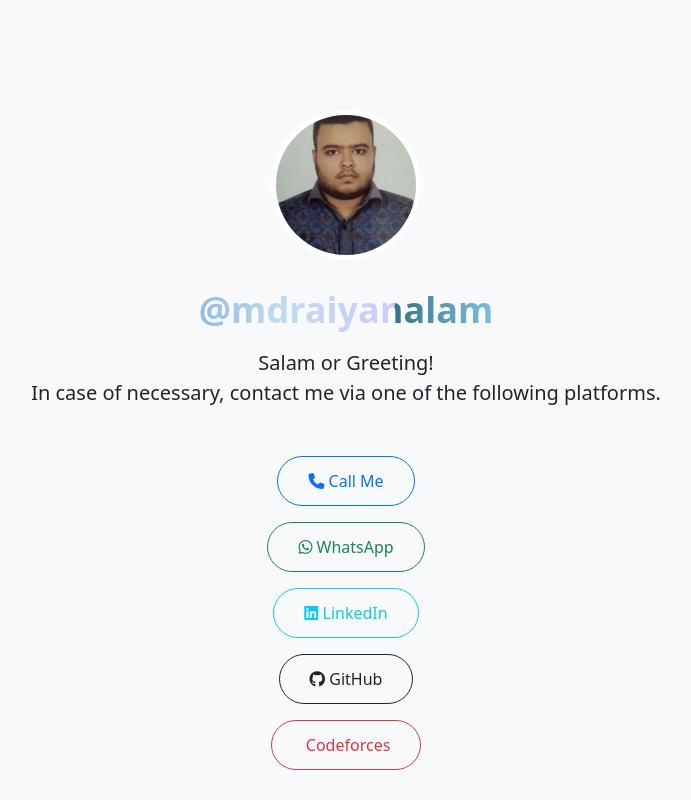
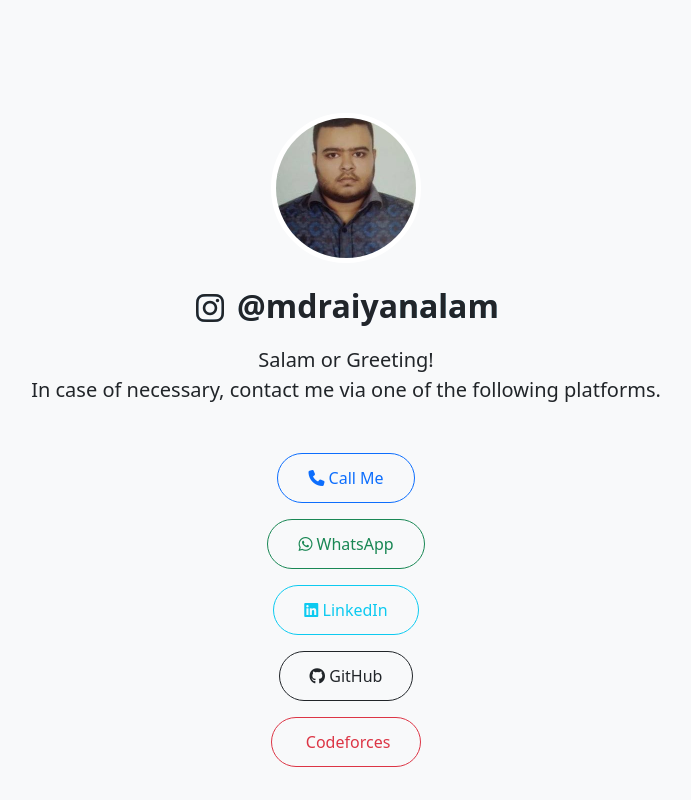
Before and after one commit to mdraiyanalam/raiyan.contact, a plain HTML site: page index.html in a window 1280 px wide. Shown: the top 800 px of the page, without its empty margins (294-985 px from the left). Drawn offline with nearby package versions, Linux system fonts and the light colour scheme; some icons are missing.

Commit message:
nameplate with IG icon

```diff
--- a/index.html
+++ b/index.html
@@ -14,7 +14,7 @@
     <link href="css/style.css" rel="stylesheet"> <!-- Custom CSS -->
 
     <!-- FontAwesome for icons -->
-    <script src="https://kit.fontawesome.com/a076d05399.js"></script>
+    <link href="https://cdnjs.cloudflare.com/ajax/libs/font-awesome/6.5.0/css/all.min.css" rel="stylesheet"> <!-- FontAwesome CDN -->
 
     <!-- Additional meta tags for mobile optimization -->
     <meta name="robots" content="index, follow">
@@ -31,13 +31,16 @@
         </div>
 
         <!-- Name / Title -->
-        <h1 class="animate__animated animate__fadeIn animate__delay-0.5s mb-3">
-            <a href="https://www.instagram.com/raiyan.speaking/" target="_blank" class="shiny-text">
-                @mdraiyanalam
+        <h1 class="animate__animated animate__fadeIn animate__delay-0.5s mb-3 d-flex justify-content-center align-items-center">
+            <a href="https://www.instagram.com/raiyan.speaking/" target="_blank"
+            class="shiny-text d-flex align-items-center"
+            style="text-decoration: none; color: inherit; gap: 10px;">
+                <i class="fa-brands fa-instagram" style="font-size: 2rem; padding: 3px;"></i>
+                <span style="font-size: 2rem; padding-bottom: 3px;">@mdraiyanalam</span>
             </a>
         </h1>
 
-        <!--Groundbreaker-->
+        <!-- Groundbreaker -->
         <p class="lead animate__animated animate__fadeIn animate__delay-1s mb-5">
             Salam or Greeting!<br>
             In case of necessary, contact me via one of the following platforms.
@@ -60,9 +63,6 @@
             <button type="button" class="btn btn-outline-danger mb-3 animate__animated animate__fadeIn animate__delay-0.9s" onclick="window.open('https://codeforces.com/profile/thesopranos', '_blank')">
                 <i class="fab fa-codeforces"></i> Codeforces
             </button>
-            <!-- <button type="button" class="btn btn-outline-info mb-3 animate__animated animate__fadeIn animate__delay-0.9s" onclick="window.open('https://www.instagram.com/raiyan.speaking/', '_blank')">
-                <i class="fab fa-instagram"></i> Instagram
-            </button> -->
         </div>
     </div>
 
```
